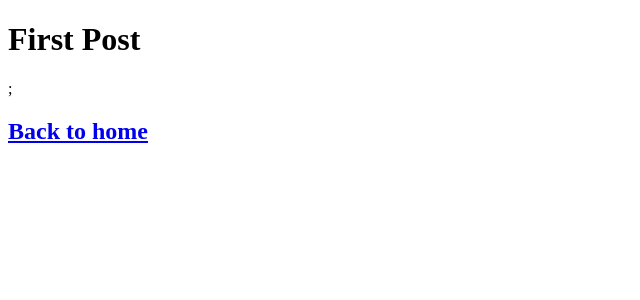
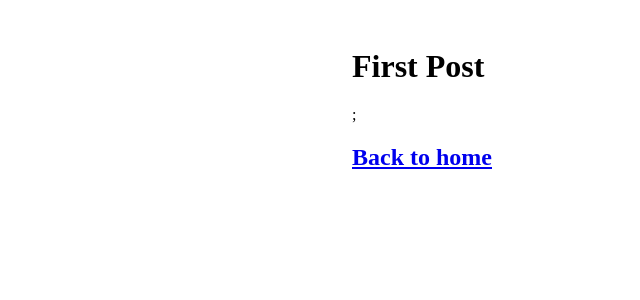
Before and after one commit to matthewcreek/first-next-app, a Next.js app: page /posts/first-post in a window 1280 px wide. Shown: the top 300 px of the page, without its empty margins (0-640 px from the left). Built offline with nearby package versions, Linux system fonts and the light colour scheme.

Commit message:
added styling to additional page content

```diff
--- /dev/null
+++ b/components/layout.module.css
@@ -0,0 +1,5 @@
+.container {
+    max-width: 36rem;
+    padding: 0 1rem;
+    margin: 3rem auto 6rem;
+  }
--- /dev/null
+++ b/components/layout.tsx
@@ -0,0 +1,5 @@
+import styles from './layout.module.css';
+
+export default function Layout({ children }) {
+    return <div className={styles.container}>{children}</div>;
+}
--- a/pages/posts/first-post.tsx
+++ b/pages/posts/first-post.tsx
@@ -1,16 +1,25 @@
 import Link from "next/link";
 import Head from "next/head";
+import Script from "next/script";
+import Layout from "../../components/layout";
 
 export default function FirstPost() {
     return (
-        <>
+        <Layout>
             <Head>
                 <title>First Post</title>
             </Head>
+            <Script
+                src="https://connect.facebook.net/en_US/sdk.js"
+                strategy="lazyOnload"
+                onLoad={() =>
+                    console.log(`script loaded correctly, window.FB has been populated`)
+                }
+            />
             <h1>First Post</h1>;
             <h2>
                 <Link href='/'>Back to home</Link>
             </h2>
-        </>
+        </Layout>
     )
 }
```
